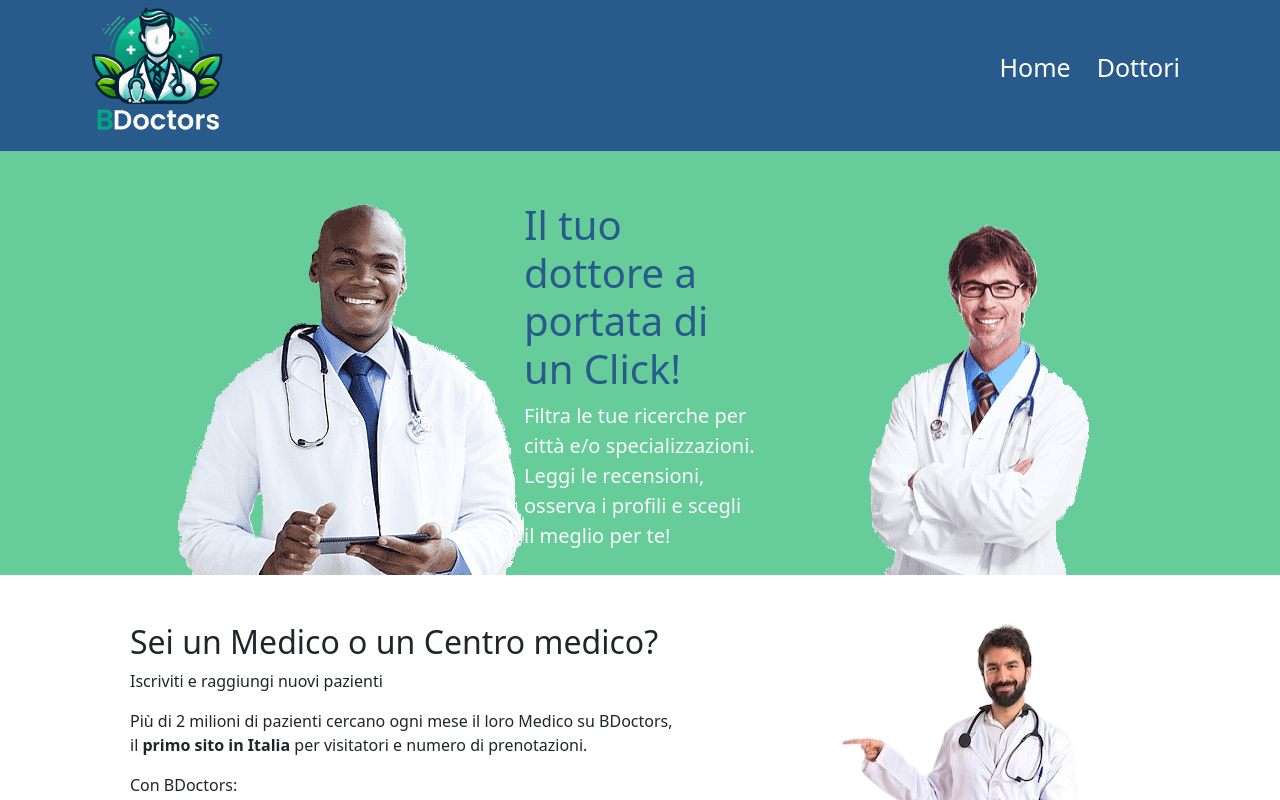
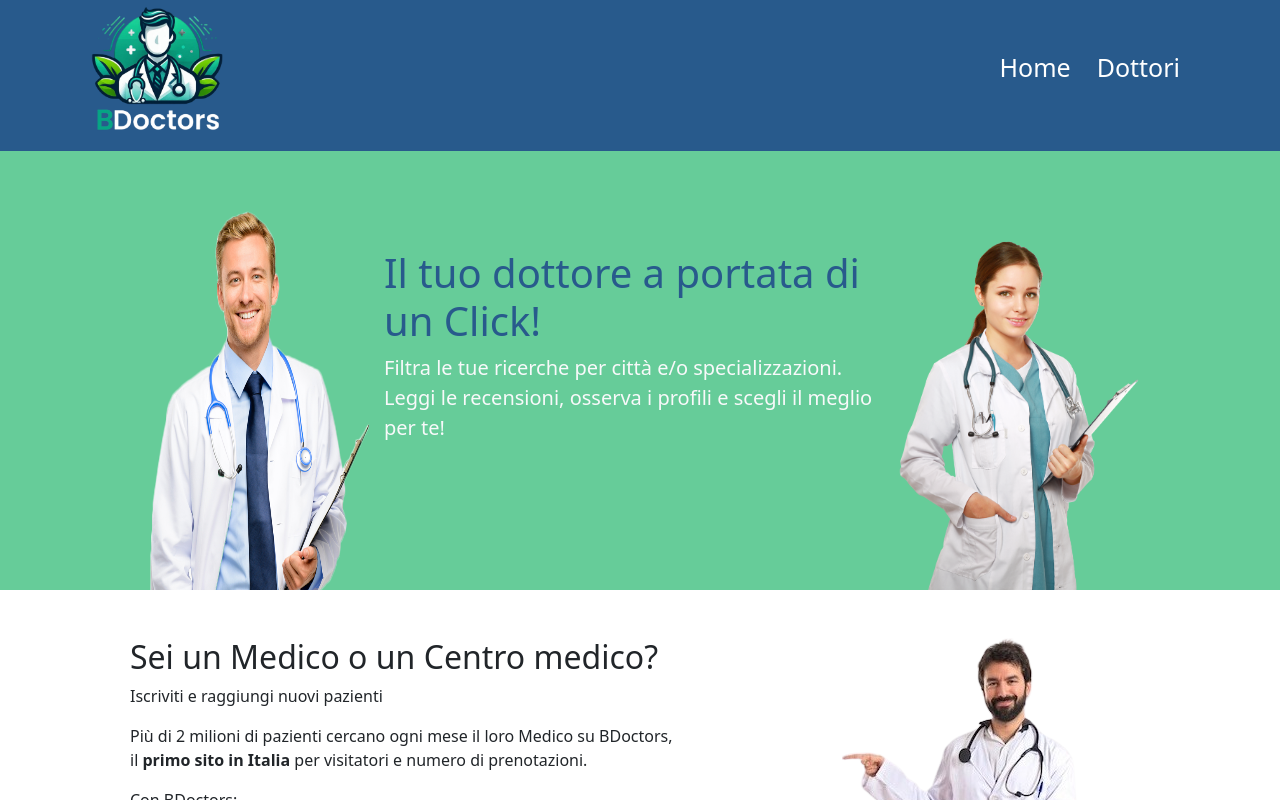
Before and after one commit to DarioLoForti/vite-bdoctors, a Vue app: page / in a window 1280 px wide. Shown: the top 800 px of the page. Built offline with nearby package versions, Linux system fonts and the light colour scheme; no server answers.

Commit message:
image jumbotron

```diff
--- a/src/pages/DoctorPage.vue
+++ b/src/pages/DoctorPage.vue
@@ -62,7 +62,7 @@ export default {
                     </div>
                     <div class="mb-3">
                         <strong>Curriculum: </strong>
-                        <a :href="`${this.doctor.cv}`" target="_blank">Visualizza Curriculum</a>
+                        <a href="#" target="_blank">Visualizza Curriculum</a>
                     </div>
                 </div>
             </div>
--- a/src/pages/HomePage.vue
+++ b/src/pages/HomePage.vue
@@ -30,14 +30,14 @@ export default {
     <main>
         <div class="jumbotron d-none d-md-block">
             <div class="my-container d-flex justify-content-between">
-                <img class='ms-5' src="../../public/doctor-2.png" alt="">
-                    <div>
+                <img class='image' src="../../public/doctor-5.png" alt="" >
+                    <div class="pt-5">
                         <h1 class="fs-1 my-text">Il tuo dottore a portata di un Click!</h1>
                         <p class=" text-light fs-5">Filtra le tue ricerche per città e/o specializzazioni. <br>
                             Leggi le recensioni, osserva i profili e scegli il meglio per te!
                         </p>
                     </div>
-                <img class='me-5' src="../../public/doctor-1.png" alt="">
+                <img class='image' src="../../public/doctor-6.png" alt="" style="height: 50%">
             </div>
         </div>
 
@@ -71,7 +71,7 @@ export default {
                             </div>
                     </div>
                 </div>
-                <div class="col-12 col-md-4">
+                <div class="col-12 col-md-4 d-none d-md-block">
                     <img class="me-5" src="../../public/doctor-4.png" alt="">
                 </div>
             </div>
@@ -153,7 +153,7 @@ export default {
                         <div id="carouselExample" class="carousel slide" data-bs-ride="carousel" data-bs-interval="5000">
                             <div class="carousel-inner">
                                 <div class="carousel-item active">
-                                    <div class="card" style="width: 700px;" >
+                                    <div class="card" style="width: 100%;" >
                                         <div class="card-body">
                                             <h5 class="card-title">Navigazione semplice e veloce</h5>
                                             <p class="card-text">Ho trovato il sito estremamente facile da usare per trovare un dottore specialista adatto alle mie esigenze. La barra di ricerca intuitiva e la possibilità di filtrare i risultati in base alla specializzazione, alla posizione e alle recensioni dei pazienti hanno reso il processo di selezione rapido e senza stress. Grazie alla struttura chiara e organizzata del sito, ho potuto prenotare una visita con il dottore giusto in pochi minuti. Consiglio vivamente questo sito a chiunque cerchi un modo semplice e conveniente per gestire la propria salute</p>
@@ -172,7 +172,7 @@ export default {
                                     </div>
                                 </div>
                                 <div class="carousel-item">
-                                    <div class="card" style="width: 700px;" >
+                                    <div class="card" style="width: 100%;" >
                                         <div class="card-body">
                                             <h5 class="card-title">Esperienza utente impeccabile</h5>
                                             <p class="card-text">La mia esperienza con questo sito è stata estremamente positiva grazie alla sua interfaccia utente intuitiva e ben progettata. La possibilità di cercare dottori per specializzazione e posizione ha reso la ricerca molto efficiente, mentre le schede dettagliate dei dottori con informazioni chiare e recensioni dei pazienti mi hanno aiutato a prendere una decisione informata. Inoltre, il processo di prenotazione online è stato rapido e senza intoppi. Grazie a questo sito, ho trovato il dottore perfetto per le mie esigenze in pochi clic.</p>
@@ -191,7 +191,7 @@ export default {
                                     </div>
                                 </div>
                                 <div class="carousel-item">
-                                    <div class="card" style="width: 700px;" >
+                                    <div class="card" style="width: 100%;" >
                                         <div class="card-body">
                                             <h5 class="card-title">Navigazione intuitiva e personalizzata</h5>
                                             <p class="card-text">Sono rimasto impressionato dalla facilità con cui ho potuto trovare un dottore specialista tramite questo sito. La sua interfaccia utente intuitiva mi ha permesso di cercare e filtrare i risultati in base alle mie esigenze specifiche, garantendomi di trovare rapidamente il dottore più adatto a me. Inoltre, ho apprezzato la funzionalità di salvataggio dei preferiti, che mi ha permesso di tenere traccia dei dottori che mi interessavano di più per confrontarli in seguito. Grazie alla sua navigazione fluida e personalizzata, questo sito si è dimostrato un prezioso strumento nella gestione della mia salute.</p>
@@ -210,7 +210,7 @@ export default {
                                     </div>
                                 </div>
                                 <div class="carousel-item">
-                                    <div class="card" style="width: 700px;" >
+                                    <div class="card" style="width: 100%;" >
                                         <div class="card-body">
                                             <h5 class="card-title">Interfaccia user-friendly e informativa</h5>
                                             <p class="card-text">Sono rimasto estremamente soddisfatto dell'esperienza di utilizzo di questo sito. La sua interfaccia user-friendly mi ha permesso di navigare facilmente attraverso le varie opzioni di ricerca per trovare il dottore specialista di cui avevo bisogno. Le schede dettagliate dei dottori, complete di informazioni sulla loro formazione, esperienza e recensioni dei pazienti, mi hanno aiutato a prendere una decisione informata. Inoltre, apprezzo la sezione delle domande frequenti e le risorse informative che il sito offre, che mi hanno fornito ulteriori dettagli sui diversi trattamenti e procedure disponibili. Consiglio vivamente questo sito a chiunque cerchi una piattaforma intuitiva e informativa per la ricerca di un dottore specialista.</p>
@@ -229,7 +229,7 @@ export default {
                                     </div>
                                 </div>
                                 <div class="carousel-item">
-                                    <div class="card" style="width: 700px;" >
+                                    <div class="card" style="width: 100%;" >
                                         <div class="card-body">
                                             <h5 class="card-title">Ricerca rapida e accurata, prenotazione senza sforzo</h5>
                                             <p class="card-text">Ho trovato il processo di ricerca e prenotazione di un dottore tramite questo sito incredibilmente semplice e diretto. La funzionalità di ricerca rapida mi ha permesso di trovare facilmente dottori in base alla loro specializzazione e posizione, mentre i filtri aggiuntivi per valutazioni dei pazienti e disponibilità degli appuntamenti hanno affinato ulteriormente i risultati. Una volta scelto il dottore desiderato, la procedura di prenotazione è stata altrettanto semplice e senza sforzo. In breve, questo sito ha reso il processo di trovare e prenotare un dottore un'esperienza piacevole e priva di stress. Lo consiglio vivamente a chiunque cerchi una soluzione conveniente e efficiente per le proprie esigenze mediche.</p>
@@ -246,7 +246,7 @@ export default {
                                             </div>
                                         </div>
                                     </div>
-                                </div>v
+                                </div>
                             </div>
                             <button class="carousel-control-prev" type="button" data-bs-target="#carouselExample" data-bs-slide="prev">
                                 <span class="carousel-control-prev-icon" aria-hidden="true"></span>
@@ -260,7 +260,6 @@ export default {
                     </div>
                 </div>
             </div>
-
     </main>
 </template>
 <style lang="scss" scoped>
@@ -273,6 +272,9 @@ export default {
             max-width: 80%;
             margin: 0 auto;
             padding-top: 50px;
+        }
+        .image{
+            width: 25%;
         }
     }
 
```
Also changed, not shown: public/doctor-5.png (added), public/doctor-6.png (added).
